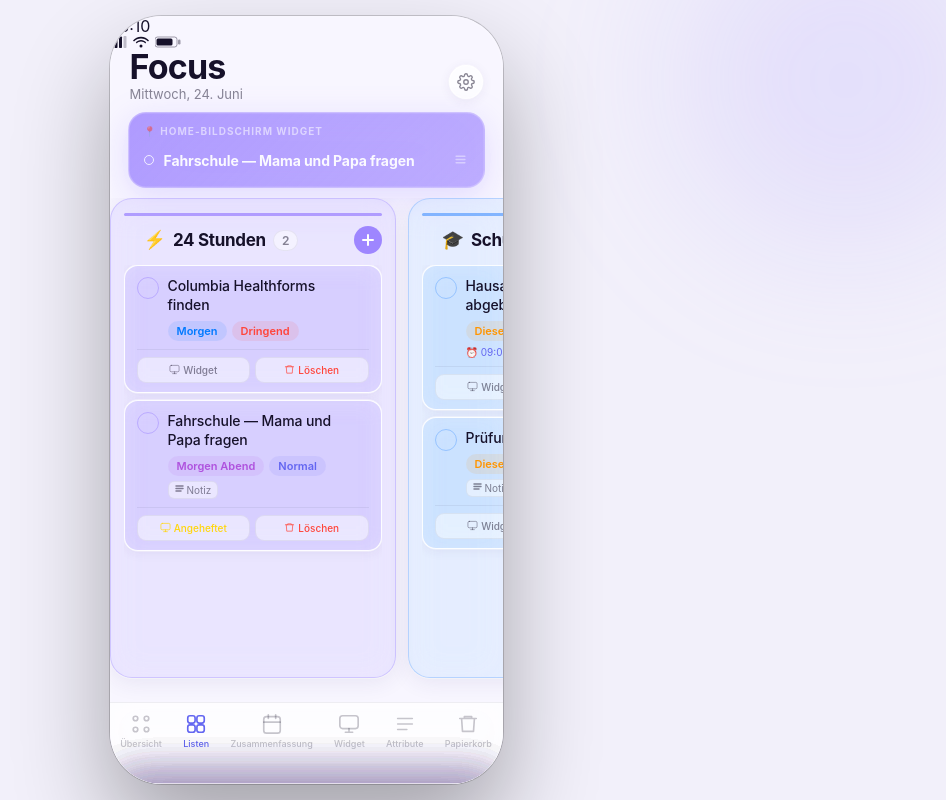
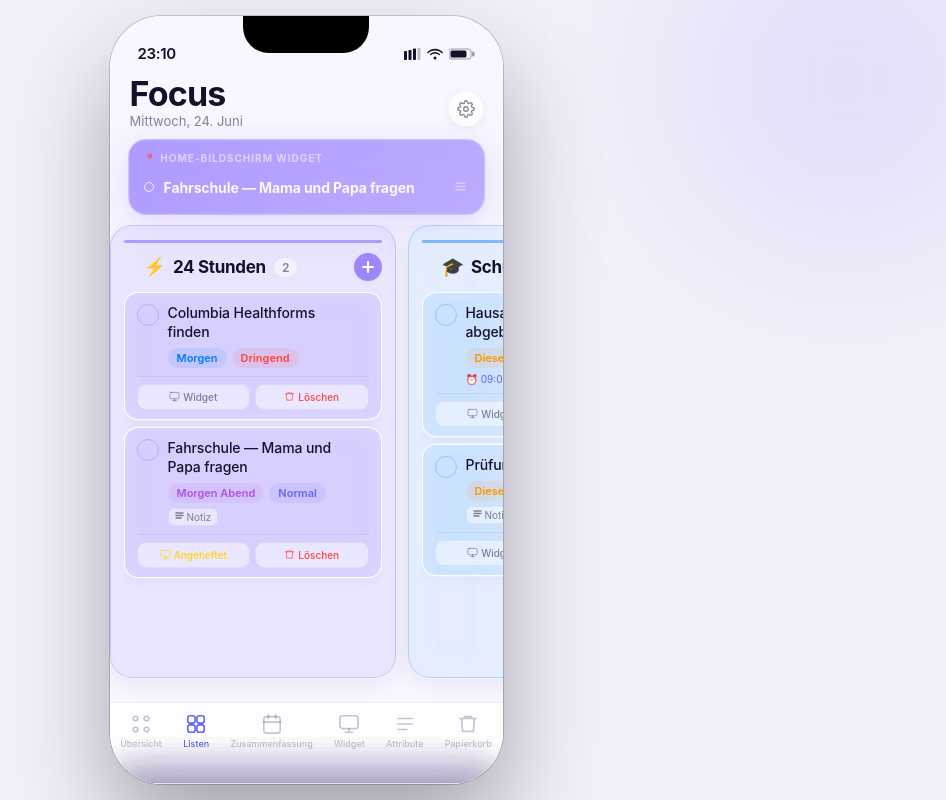
Before and after one commit to dali000000000/Focus, a plain HTML site: page index.html in a window 1280 px wide. Shown: the whole page, without its empty margins (334-1280 px from the left). Drawn offline with Linux system fonts and the light colour scheme.

Commit message:
Add notch and status bar styles to index.html

```diff
--- a/index.html
+++ b/index.html
@@ -26,7 +26,9 @@ html,body{height:100%;overflow:hidden;background:var(--bg);font-family:var(--fon
 .dark .b1{background:rgba(85,65,175,0.17);}.dark .b2{background:rgba(45,85,165,0.13);}
 .frame{display:flex;align-items:center;justify-content:center;height:100vh;padding:12px;}
 .iphone{width:393px;height:852px;max-height:96vh;border-radius:52px;background:var(--app);overflow:hidden;position:relative;display:flex;flex-direction:column;backdrop-filter:var(--blur);box-shadow:0 0 0 1px rgba(0,0,0,0.18),0 48px 96px rgba(0,0,0,0.32),inset 0 0 0 1.5px rgba(255,255,255,0.16);}
-
+.notch{position:absolute;top:0;left:50%;transform:translateX(-50%);width:126px;height:37px;background:#000;border-radius:0 0 26px 26px;z-index:100;}
+.sbar{height:59px;padding:16px 28px 0;flex-shrink:0;display:flex;align-items:center;justify-content:space-between;z-index:10;position:relative;}
+.stime{font-size:15px;font-weight:600;letter-spacing:-0.3px;color:var(--t1);}
 .sicons{display:flex;gap:6px;align-items:center;color:var(--t1);}
 .appw{flex:1;overflow:hidden;display:flex;flex-direction:column;position:relative;z-index:1;}
 .hdr{padding:2px 20px 10px;flex-shrink:0;display:flex;align-items:flex-end;justify-content:space-between;}
```
